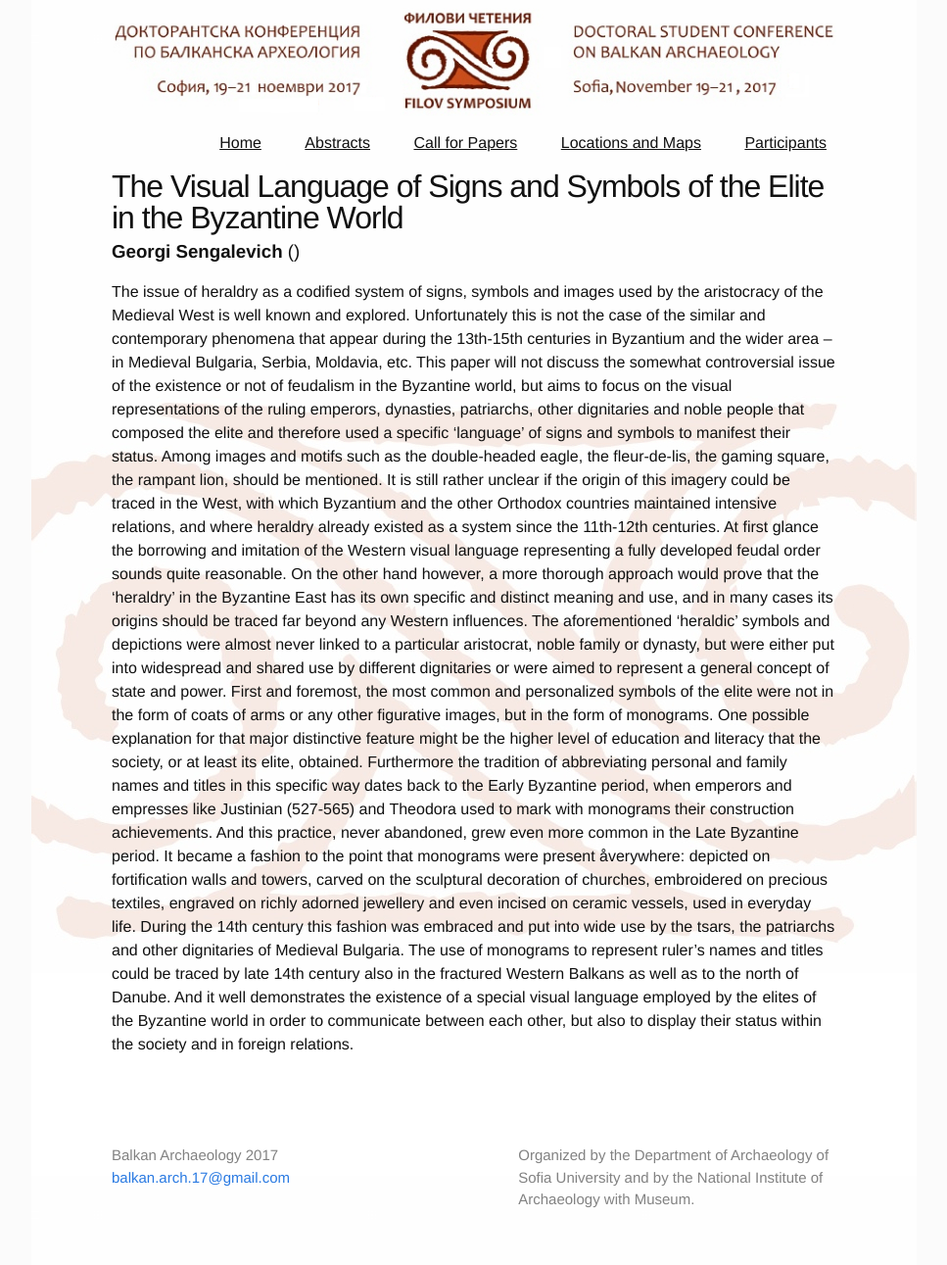
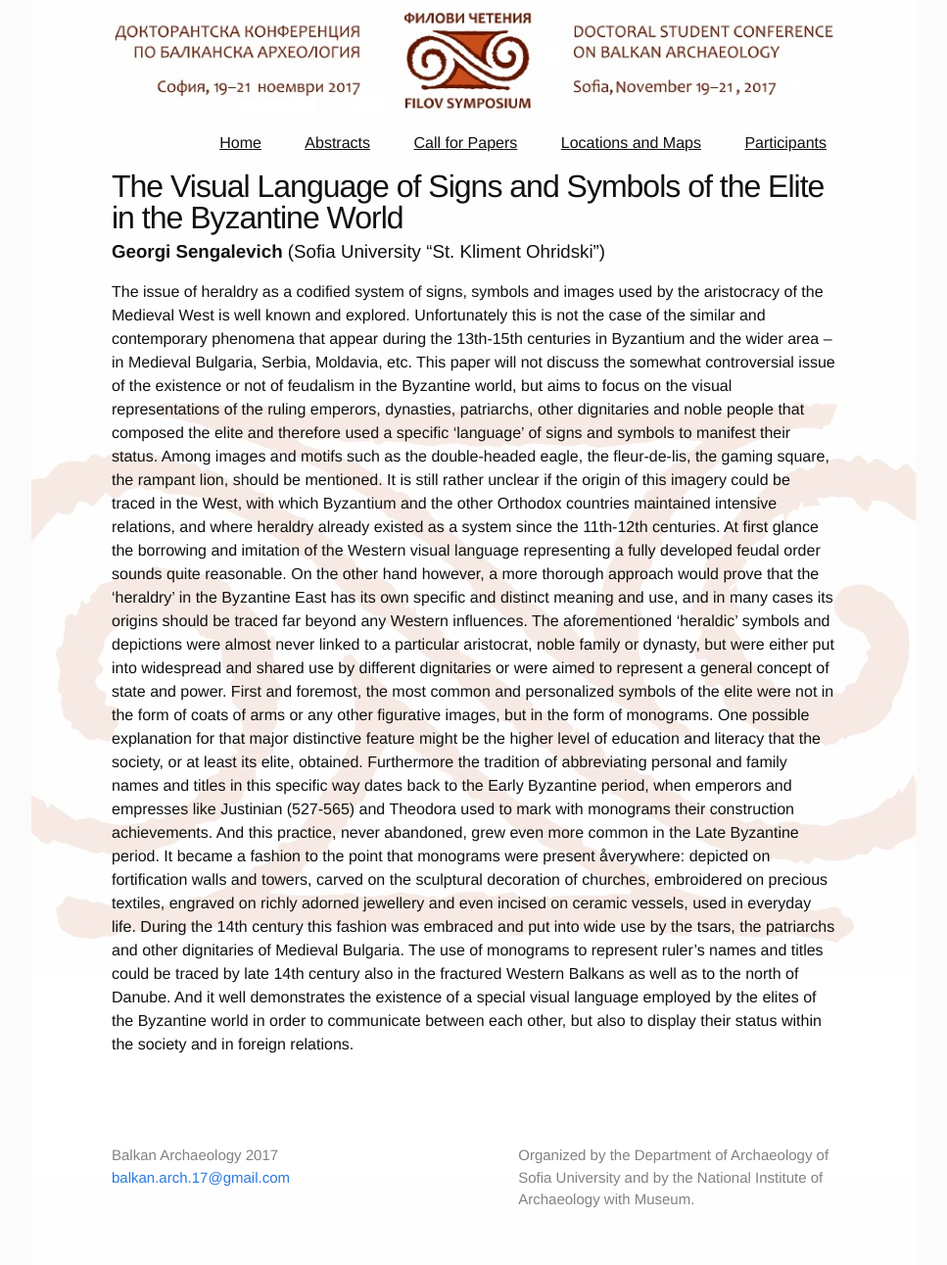
Before and after one commit to balkan-archaeology/balkan-archaeology.github.io, a Jekyll site: the page built from _abstracts_2017/georgi-sengalevich.md, in a window 1280 px wide. Shown: the whole page at 98% size, without its empty margins (156-1123 px from the left). Built offline with Jekyll 4.4.1, drawn with Linux system fonts in a browser that asks for light colours.

Commit message:
Add institution to Georgi Sengalevich abstract.

```diff
--- a/_abstracts_2017/georgi-sengalevich.md
+++ b/_abstracts_2017/georgi-sengalevich.md
@@ -5,7 +5,7 @@ title: "The Visual Language of Signs and Symbols of the Elite in the Byzantine W
 
 author: "Georgi Sengalevich"
 
-institution: ""
+institution: "Sofia University “St. Kliment Ohridski”"
 
 keywords: ""
 ---
```
